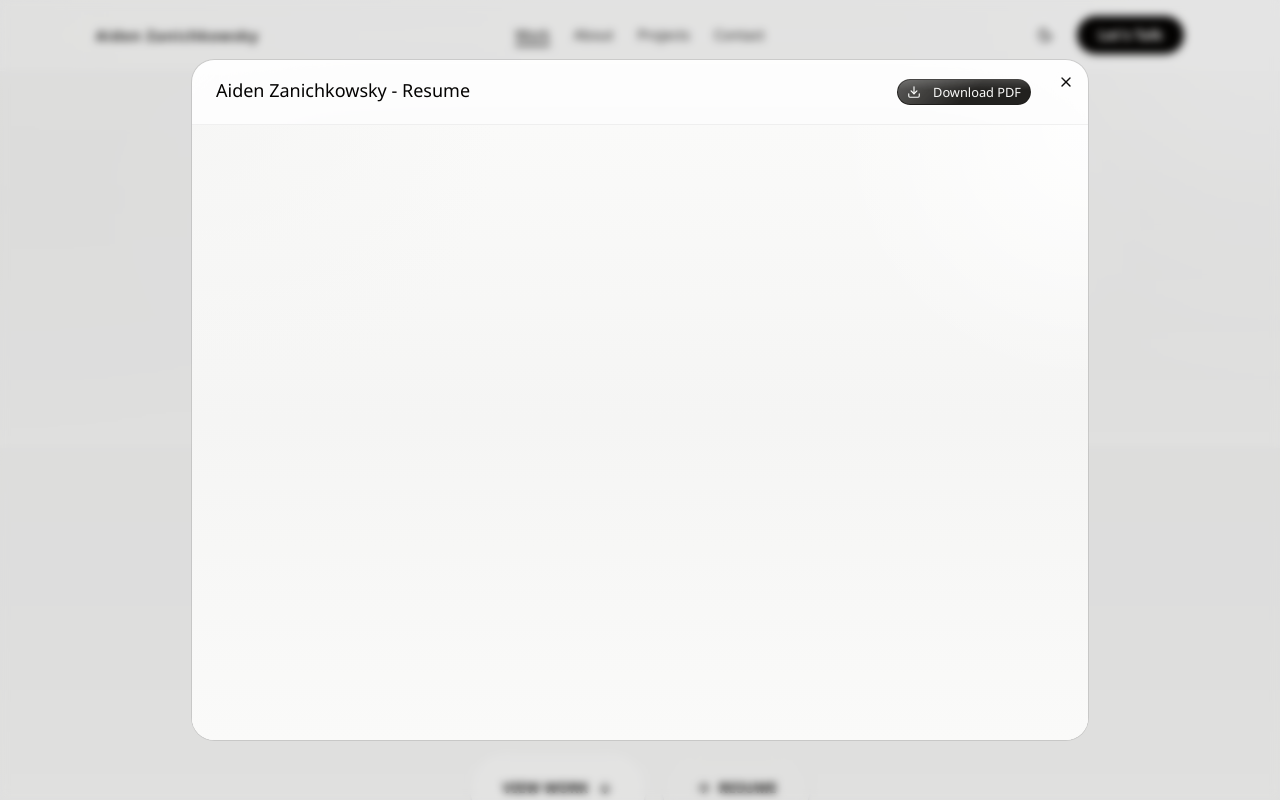
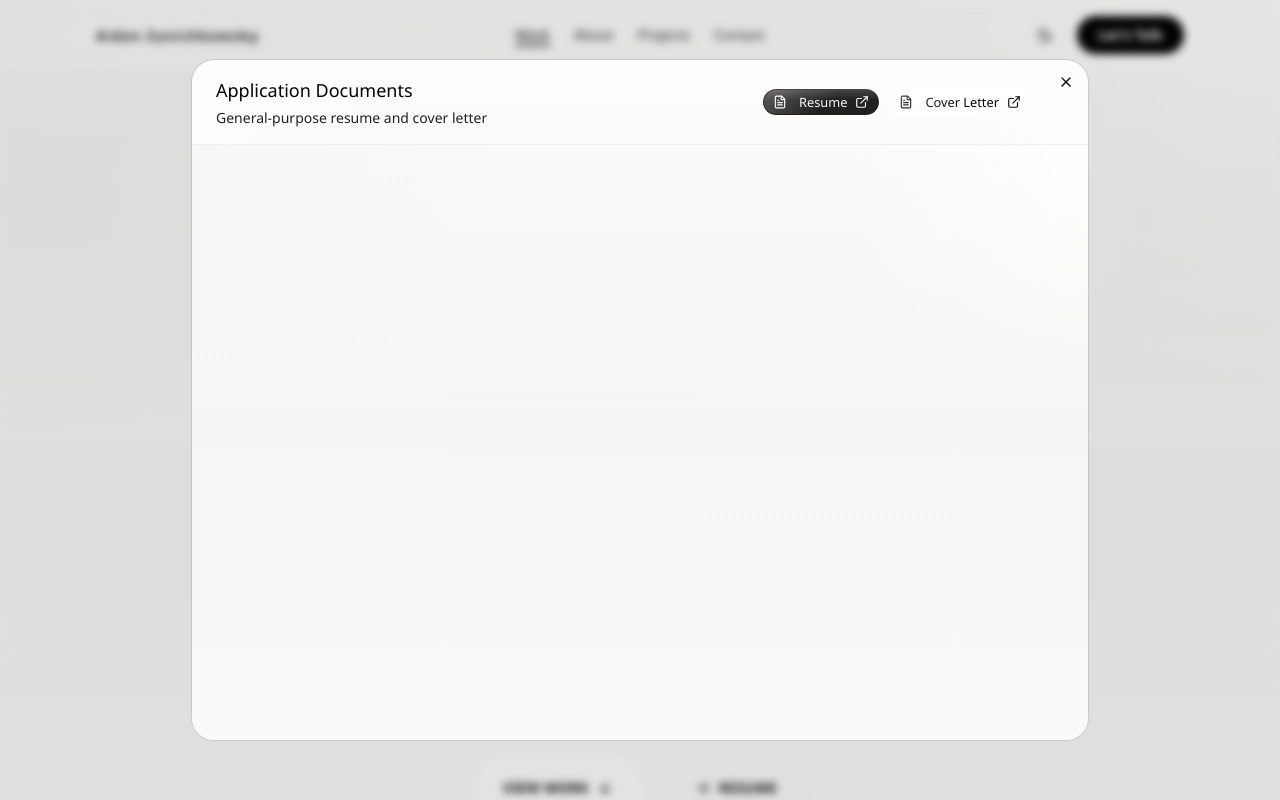
Before and after one commit to aidenzanichkowsky/aidenzanichkowsky.github.io, a Next.js app: page / in a window 1280 px wide. Both pictures are taken after a click on the button "RESUME". Shown: the top 800 px of the page. Built offline with nearby package versions, Linux system fonts and the light colour scheme.

Commit message:
Add resume and cover letter links to application documents modal

```diff
--- a/src/components/portfolio/resume-modal.tsx
+++ b/src/components/portfolio/resume-modal.tsx
@@ -1,49 +1,28 @@
 "use client";
 
-import {
-  Dialog,
-  DialogContent,
-  DialogDescription,
-  DialogHeader,
-  DialogTitle,
-  DialogTrigger,
-} from "@/components/ui/dialog";
+import { Dialog, DialogContent, DialogDescription, DialogHeader, DialogTitle, DialogTrigger } from "@/components/ui/dialog";
 import { Button } from "@/components/ui/button";
-import { Download } from "lucide-react";
+import { ExternalLink, FileText } from "lucide-react";
 
-interface ResumeModalProps {
-  children: React.ReactNode;
-}
+interface ResumeModalProps { children: React.ReactNode; }
 
 export function ResumeModal({ children }: ResumeModalProps) {
   return (
     <Dialog>
-      <DialogTrigger asChild>
-        {children}
-      </DialogTrigger>
+      <DialogTrigger asChild>{children}</DialogTrigger>
       <DialogContent className="sm:max-w-4xl w-[95vw] h-[85vh] p-0 flex flex-col gap-0 overflow-hidden border-black/10 bg-white/95 backdrop-blur-3xl dark:border-white/10 dark:bg-black/90">
-        <DialogHeader className="px-6 py-4 border-b border-black/5 dark:border-white/5 flex flex-row items-center justify-between pr-14">
+        <DialogHeader className="px-6 py-4 border-b border-black/5 dark:border-white/5 flex flex-col gap-3 sm:flex-row sm:items-center sm:justify-between pr-14">
           <div className="text-left space-y-1">
-            <DialogTitle className="text-lg">Aiden Zanichkowsky - Resume</DialogTitle>
-            <DialogDescription className="sr-only">
-              PDF Preview of Aiden's Resume
-            </DialogDescription>
+            <DialogTitle className="text-lg">Application Documents</DialogTitle>
+            <DialogDescription>General-purpose resume and cover letter</DialogDescription>
           </div>
-          <div className="flex items-center">
-            <Button asChild size="sm" className="rounded-full">
-              <a href="/resume.pdf" download="Aiden_Zanichkowsky_Resume.pdf" tabIndex={-1}>
-                <Download className="mr-2 h-4 w-4" /> Download PDF
-              </a>
-            </Button>
+          <div className="flex flex-wrap gap-2">
+            <Button asChild size="sm" className="rounded-full"><a href="/resume" target="_blank" rel="noopener noreferrer"><FileText className="mr-2 h-4 w-4" />Resume <ExternalLink className="ml-1 h-3 w-3" /></a></Button>
+            <Button asChild size="sm" variant="outline" className="rounded-full"><a href="/cover-letter" target="_blank" rel="noopener noreferrer"><FileText className="mr-2 h-4 w-4" />Cover Letter <ExternalLink className="ml-1 h-3 w-3" /></a></Button>
           </div>
         </DialogHeader>
-
-        <div className="flex-1 w-full bg-black/5 dark:bg-white/5">
-          <iframe
-            src="/resume.pdf"
-            className="w-full h-full border-0"
-            title="Resume PDF Preview"
-          />
+        <div className="flex-1 min-h-0 w-full bg-black/5 dark:bg-white/5">
+          <iframe src="/resume" className="w-full h-full border-0" title="General resume preview" />
         </div>
       </DialogContent>
     </Dialog>
```
